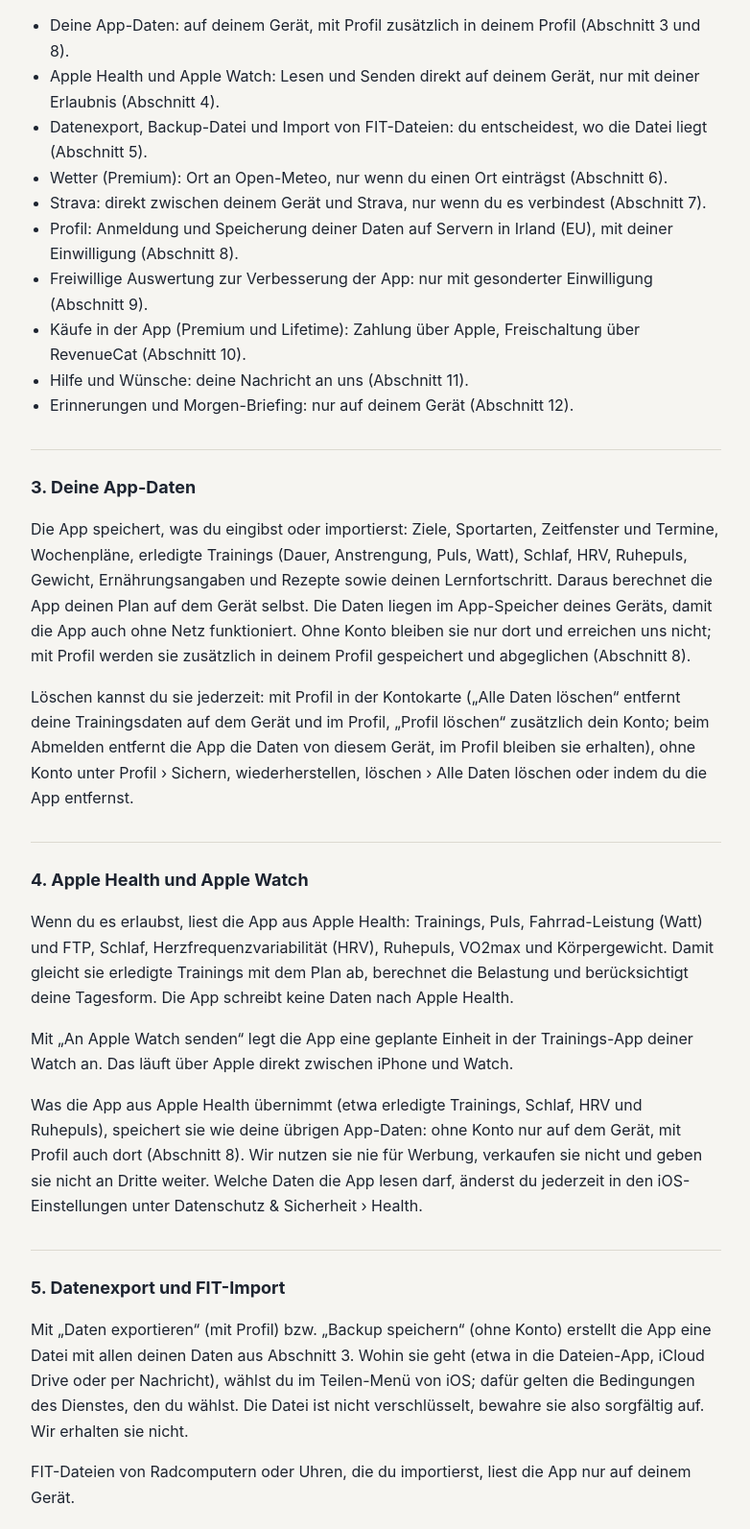
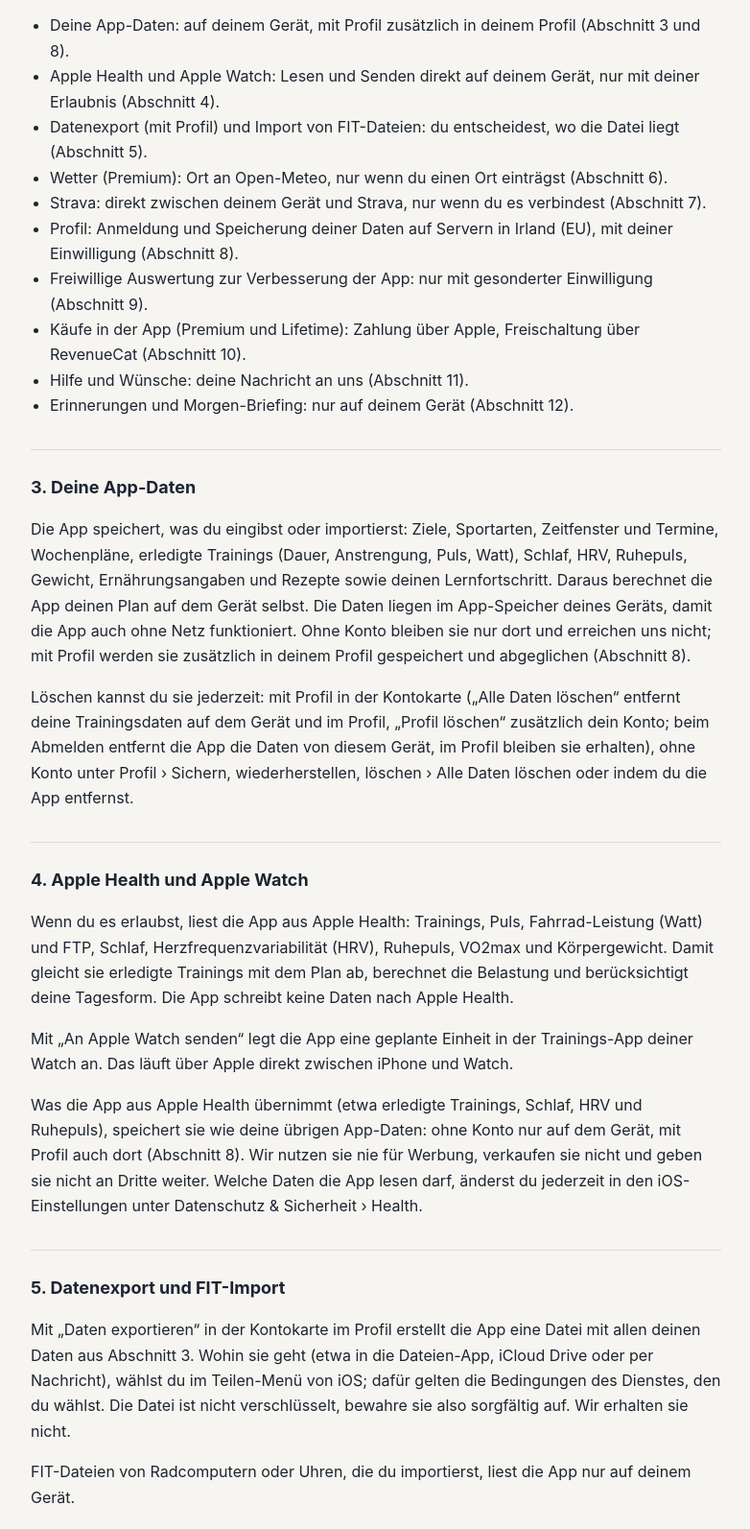
Before and after one commit to Jankoeai/fitplan-legal2, a plain HTML site: page datenschutz.html in a window 1280 px wide. Shown: the part 827-2420 px from the top of the page at 96% size, without its empty margins (248-1030 px from the left). Drawn offline with Linux system fonts and the light colour scheme.

Commit message:
Datenschutz: Backup-Datei ohne Konto entfernt (#5)
Claude-Session: https://claude.ai/code/session_01AxGcosR5SRiXXgEdk2a8Qh

Co-authored-by: Claude <noreply@anthropic.com>

```diff
--- a/datenschutz.html
+++ b/datenschutz.html
@@ -23,7 +23,7 @@ h1{font-size:28px;margin:0 0 4px}h2{font-size:18px;margin:32px 0 8px;padding-top
 <p>Einen Datenschutzbeauftragten müssen wir nach Art. 37 DSGVO und § 38 BDSG nicht benennen. Bei allen Fragen zum Datenschutz erreichst du uns unter der genannten E-Mail-Adresse.</p>
 <h2>2. Überblick</h2>
 <p>IronMiles plant Kraft- und Ausdauertraining gemeinsam, berücksichtigt Erholung, Schlaf und Termine und hilft bei Ernährung und Meal Prep. Je nachdem, was du nutzt, gibt es diese Datenflüsse:</p>
-<ul><li>Deine App-Daten: auf deinem Gerät, mit Profil zusätzlich in deinem Profil (Abschnitt 3 und 8).</li><li>Apple Health und Apple Watch: Lesen und Senden direkt auf deinem Gerät, nur mit deiner Erlaubnis (Abschnitt 4).</li><li>Datenexport, Backup-Datei und Import von FIT-Dateien: du entscheidest, wo die Datei liegt (Abschnitt 5).</li><li>Wetter (Premium): Ort an Open-Meteo, nur wenn du einen Ort einträgst (Abschnitt 6).</li><li>Strava: direkt zwischen deinem Gerät und Strava, nur wenn du es verbindest (Abschnitt 7).</li><li>Profil: Anmeldung und Speicherung deiner Daten auf Servern in Irland (EU), mit deiner Einwilligung (Abschnitt 8).</li><li>Freiwillige Auswertung zur Verbesserung der App: nur mit gesonderter Einwilligung (Abschnitt 9).</li><li>Käufe in der App (Premium und Lifetime): Zahlung über Apple, Freischaltung über RevenueCat (Abschnitt 10).</li><li>Hilfe und Wünsche: deine Nachricht an uns (Abschnitt 11).</li><li>Erinnerungen und Morgen-Briefing: nur auf deinem Gerät (Abschnitt 12).</li></ul>
+<ul><li>Deine App-Daten: auf deinem Gerät, mit Profil zusätzlich in deinem Profil (Abschnitt 3 und 8).</li><li>Apple Health und Apple Watch: Lesen und Senden direkt auf deinem Gerät, nur mit deiner Erlaubnis (Abschnitt 4).</li><li>Datenexport (mit Profil) und Import von FIT-Dateien: du entscheidest, wo die Datei liegt (Abschnitt 5).</li><li>Wetter (Premium): Ort an Open-Meteo, nur wenn du einen Ort einträgst (Abschnitt 6).</li><li>Strava: direkt zwischen deinem Gerät und Strava, nur wenn du es verbindest (Abschnitt 7).</li><li>Profil: Anmeldung und Speicherung deiner Daten auf Servern in Irland (EU), mit deiner Einwilligung (Abschnitt 8).</li><li>Freiwillige Auswertung zur Verbesserung der App: nur mit gesonderter Einwilligung (Abschnitt 9).</li><li>Käufe in der App (Premium und Lifetime): Zahlung über Apple, Freischaltung über RevenueCat (Abschnitt 10).</li><li>Hilfe und Wünsche: deine Nachricht an uns (Abschnitt 11).</li><li>Erinnerungen und Morgen-Briefing: nur auf deinem Gerät (Abschnitt 12).</li></ul>
 <h2>3. Deine App-Daten</h2>
 <p>Die App speichert, was du eingibst oder importierst: Ziele, Sportarten, Zeitfenster und Termine, Wochenpläne, erledigte Trainings (Dauer, Anstrengung, Puls, Watt), Schlaf, HRV, Ruhepuls, Gewicht, Ernährungsangaben und Rezepte sowie deinen Lernfortschritt. Daraus berechnet die App deinen Plan auf dem Gerät selbst. Die Daten liegen im App-Speicher deines Geräts, damit die App auch ohne Netz funktioniert. Ohne Konto bleiben sie nur dort und erreichen uns nicht; mit Profil werden sie zusätzlich in deinem Profil gespeichert und abgeglichen (Abschnitt 8).</p>
 <p>Löschen kannst du sie jederzeit: mit Profil in der Kontokarte („Alle Daten löschen“ entfernt deine Trainingsdaten auf dem Gerät und im Profil, „Profil löschen“ zusätzlich dein Konto; beim Abmelden entfernt die App die Daten von diesem Gerät, im Profil bleiben sie erhalten), ohne Konto unter Profil › Sichern, wiederherstellen, löschen › Alle Daten löschen oder indem du die App entfernst.</p>
@@ -32,7 +32,7 @@ h1{font-size:28px;margin:0 0 4px}h2{font-size:18px;margin:32px 0 8px;padding-top
 <p>Mit „An Apple Watch senden“ legt die App eine geplante Einheit in der Trainings-App deiner Watch an. Das läuft über Apple direkt zwischen iPhone und Watch.</p>
 <p>Was die App aus Apple Health übernimmt (etwa erledigte Trainings, Schlaf, HRV und Ruhepuls), speichert sie wie deine übrigen App-Daten: ohne Konto nur auf dem Gerät, mit Profil auch dort (Abschnitt 8). Wir nutzen sie nie für Werbung, verkaufen sie nicht und geben sie nicht an Dritte weiter. Welche Daten die App lesen darf, änderst du jederzeit in den iOS-Einstellungen unter Datenschutz &amp; Sicherheit › Health.</p>
 <h2>5. Datenexport und FIT-Import</h2>
-<p>Mit „Daten exportieren“ (mit Profil) bzw. „Backup speichern“ (ohne Konto) erstellt die App eine Datei mit allen deinen Daten aus Abschnitt 3. Wohin sie geht (etwa in die Dateien-App, iCloud Drive oder per Nachricht), wählst du im Teilen-Menü von iOS; dafür gelten die Bedingungen des Dienstes, den du wählst. Die Datei ist nicht verschlüsselt, bewahre sie also sorgfältig auf. Wir erhalten sie nicht.</p>
+<p>Mit „Daten exportieren“ in der Kontokarte im Profil erstellt die App eine Datei mit allen deinen Daten aus Abschnitt 3. Wohin sie geht (etwa in die Dateien-App, iCloud Drive oder per Nachricht), wählst du im Teilen-Menü von iOS; dafür gelten die Bedingungen des Dienstes, den du wählst. Die Datei ist nicht verschlüsselt, bewahre sie also sorgfältig auf. Wir erhalten sie nicht.</p>
 <p>FIT-Dateien von Radcomputern oder Uhren, die du importierst, liest die App nur auf deinem Gerät.</p>
 <h2>6. Wetter (Open-Meteo)</h2>
 <p>Wetter im Plan ist Teil von Premium. Trägst du dann unter Profil › Apple Health, Strava, Wetter einen Ort ein, fragt die App die Wettervorhersage bei Open-Meteo (open-meteo.com, Betreiber mit Sitz in der Schweiz) ab, um Einheiten draußen bei schlechtem Wetter zu verschieben. Übertragen werden der Suchbegriff bei der Ortssuche, danach nur die Koordinaten des gewählten Orts (auf etwa 100 Meter gerundet) und technisch bedingt deine IP-Adresse. Den Standort deines Geräts (GPS) nutzt die App nicht.</p>
@@ -67,7 +67,7 @@ h1{font-size:28px;margin:0 0 4px}h2{font-size:18px;margin:32px 0 8px;padding-top
 <p>Öffnest du Links zu Studien oder Rezeptquellen, verlässt du die App; für diese Seiten gelten die Datenschutzbestimmungen ihrer Betreiber.</p>
 <p>Wir verkaufen deine Daten nicht, zeigen keine Werbung, nutzen keine Werbe-ID und verfolgen dich nicht über andere Apps oder Websites hinweg.</p>
 <h2>14. Deine Rechte</h2>
-<ul><li>Auskunft (Art. 15 DSGVO)</li><li>Berichtigung (Art. 16 DSGVO), die meisten Angaben direkt in der App</li><li>Löschung (Art. 17 DSGVO), direkt in der App oder per E-Mail</li><li>Einschränkung der Verarbeitung (Art. 18 DSGVO)</li><li>Datenübertragbarkeit (Art. 20 DSGVO): „Daten exportieren“ in der Kontokarte im Profil (ohne Konto: „Backup speichern“) erstellt eine Datei mit allen deinen Daten</li><li>Widerruf erteilter Einwilligungen mit Wirkung für die Zukunft (Art. 7 Abs. 3 DSGVO); die Verarbeitung bis zum Widerruf bleibt rechtmäßig</li></ul>
+<ul><li>Auskunft (Art. 15 DSGVO)</li><li>Berichtigung (Art. 16 DSGVO), die meisten Angaben direkt in der App</li><li>Löschung (Art. 17 DSGVO), direkt in der App oder per E-Mail</li><li>Einschränkung der Verarbeitung (Art. 18 DSGVO)</li><li>Datenübertragbarkeit (Art. 20 DSGVO): „Daten exportieren“ in der Kontokarte im Profil erstellt eine Datei mit allen deinen Daten. Ohne Profil liegen deine Daten nur auf deinem Gerät, wir verarbeiten sie dann nicht</li><li>Widerruf erteilter Einwilligungen mit Wirkung für die Zukunft (Art. 7 Abs. 3 DSGVO); die Verarbeitung bis zum Widerruf bleibt rechtmäßig</li></ul>
 <p>Schreib uns dazu an fitness@koesterjan.de.</p>
 <h2>15. Widerspruchsrecht</h2>
 <p>Soweit wir Daten auf Grundlage berechtigter Interessen verarbeiten (Art. 6 Abs. 1 lit. f DSGVO, etwa Server-Protokolle oder allgemeine Anfragen), kannst du aus Gründen, die sich aus deiner besonderen Situation ergeben, jederzeit widersprechen (Art. 21 DSGVO). Wir verarbeiten die Daten dann nicht mehr, es sei denn, wir können zwingende schutzwürdige Gründe nachweisen oder die Verarbeitung dient der Geltendmachung, Ausübung oder Verteidigung von Rechtsansprüchen. Eine formlose E-Mail genügt.</p>
```
